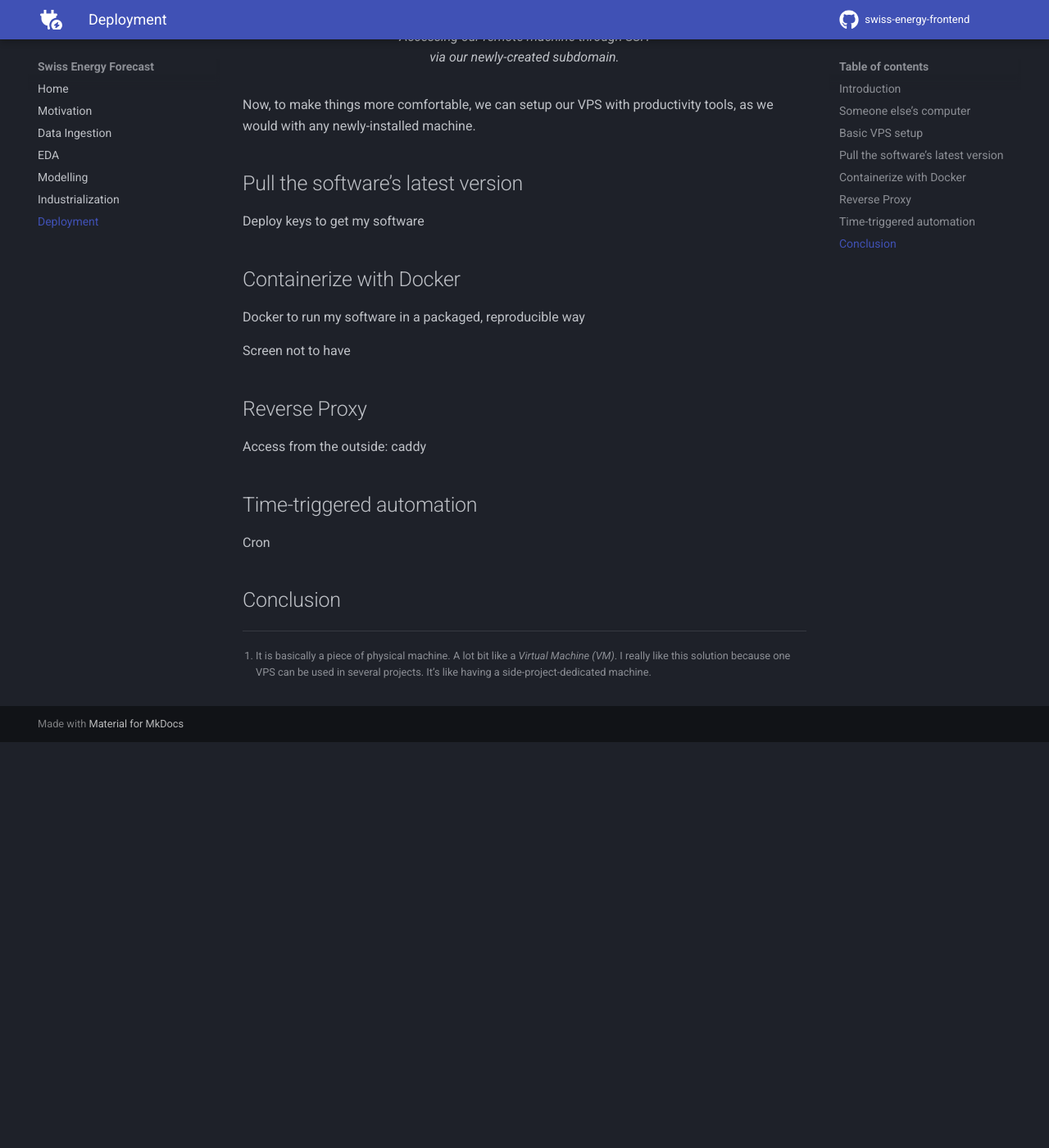
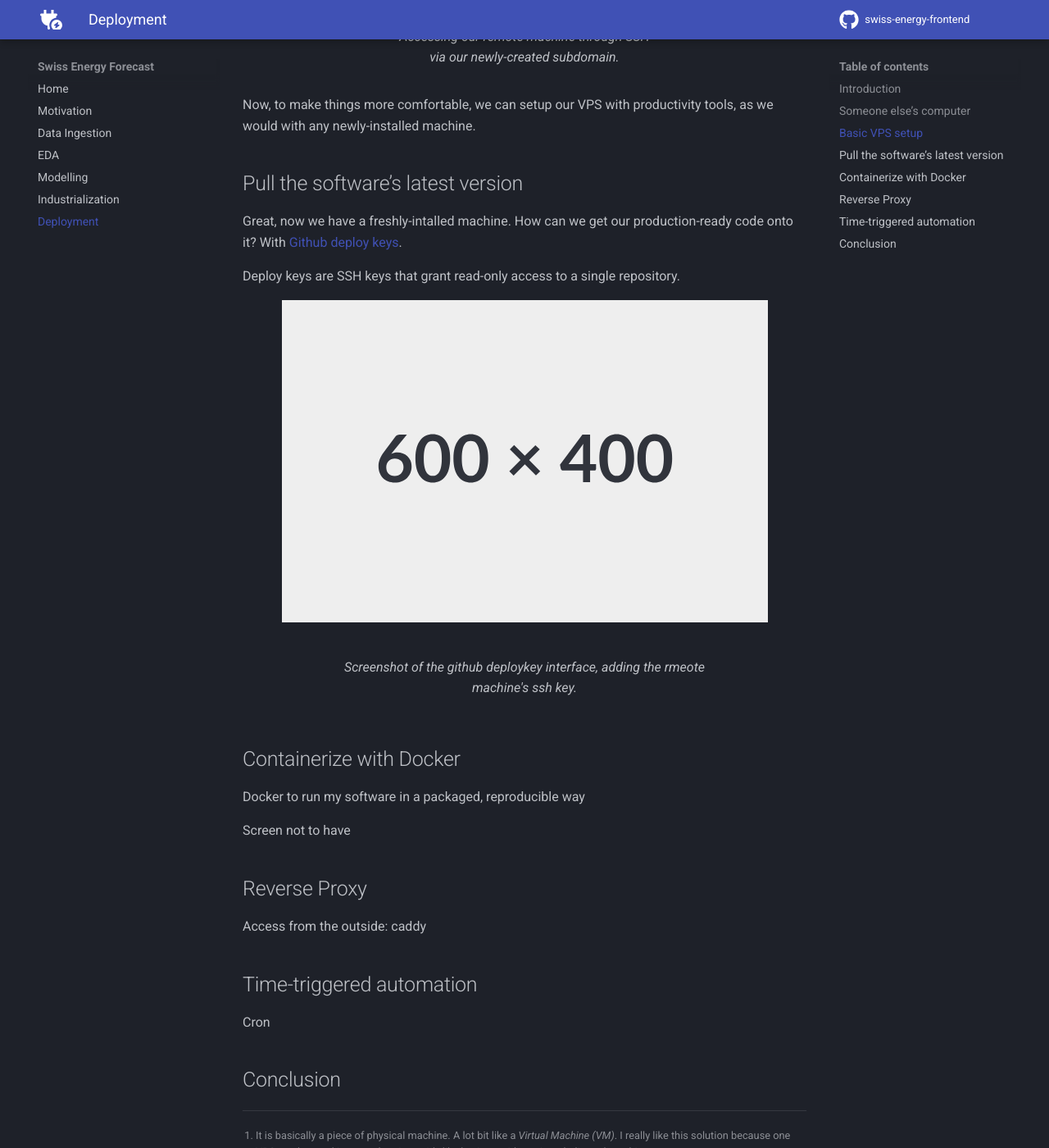
Before and after one commit to arthurgassner/swissenergy-frontend, an MkDocs documentation site: the page built from docs/deployment.md, in a window 1280 px wide and 1400 px high, scrolled down 3606 px. Shown: the whole window at 82% size. Built offline with MkDocs 1.6.1 and Material for MkDocs 9.7.7, drawn with Linux system fonts in a browser that asks for light colours; a script that is not in the unit is left out; comment, search, counter and statistics services are not loaded; before the commit the page ends 4511 px from its top, so only the background shows below that.

Commit message:
Update .md

```diff
--- a/docs/deployment.md
+++ b/docs/deployment.md
@@ -67,7 +67,14 @@
 
 ## Pull the software's latest version
 
-Deploy keys to get my software
+Great, now we have a freshly-intalled machine. How can we get our production-ready code onto it? With [Github deploy keys](https://docs.github.com/en/authentication/connecting-to-github-with-ssh/managing-deploy-keys).
+
+Deploy keys are SSH keys that grant read-only access to a single repository.
+
+<figure markdown="span">
+  ![Image title](assets/modelling/placeholder.png){ width="100%" }
+  <figcaption>Screenshot of the github deploykey interface, adding the rmeote machine's ssh key.</figcaption>
+</figure>
 
 ## Containerize with Docker
 
```
